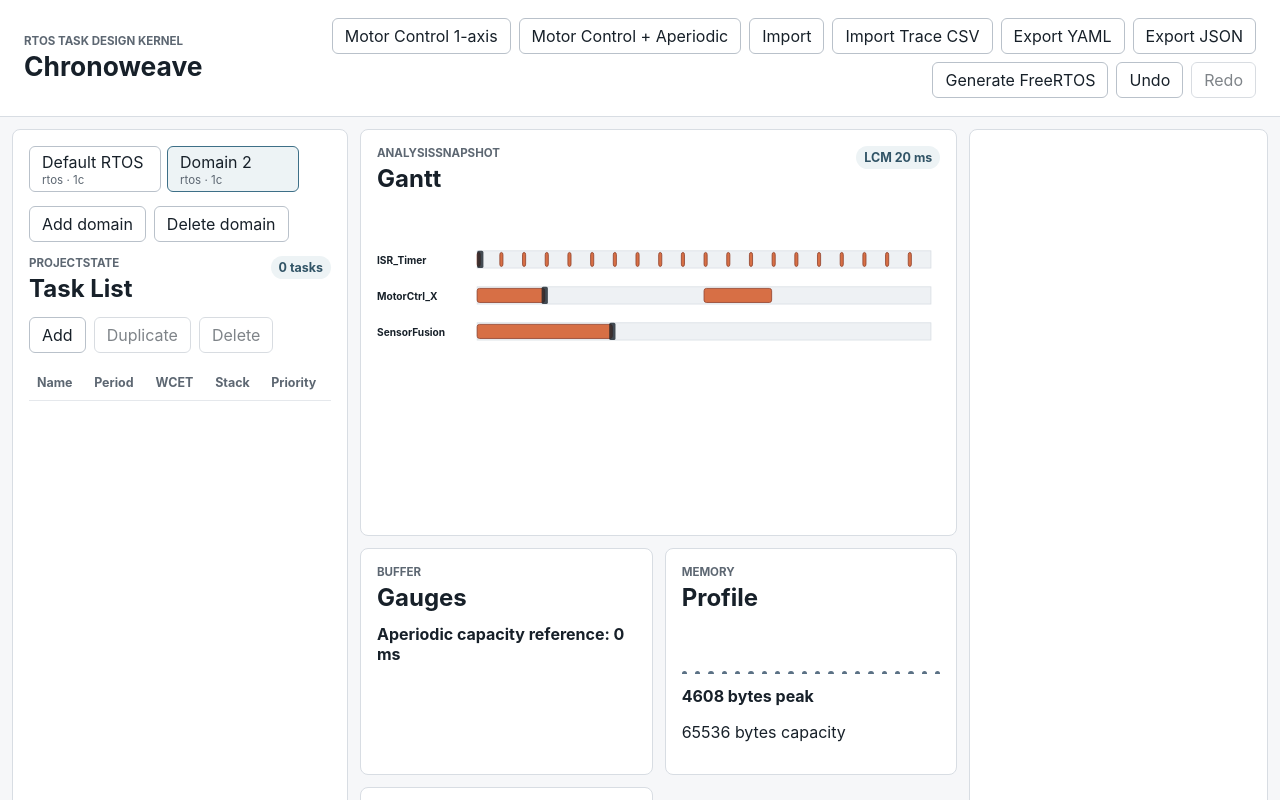
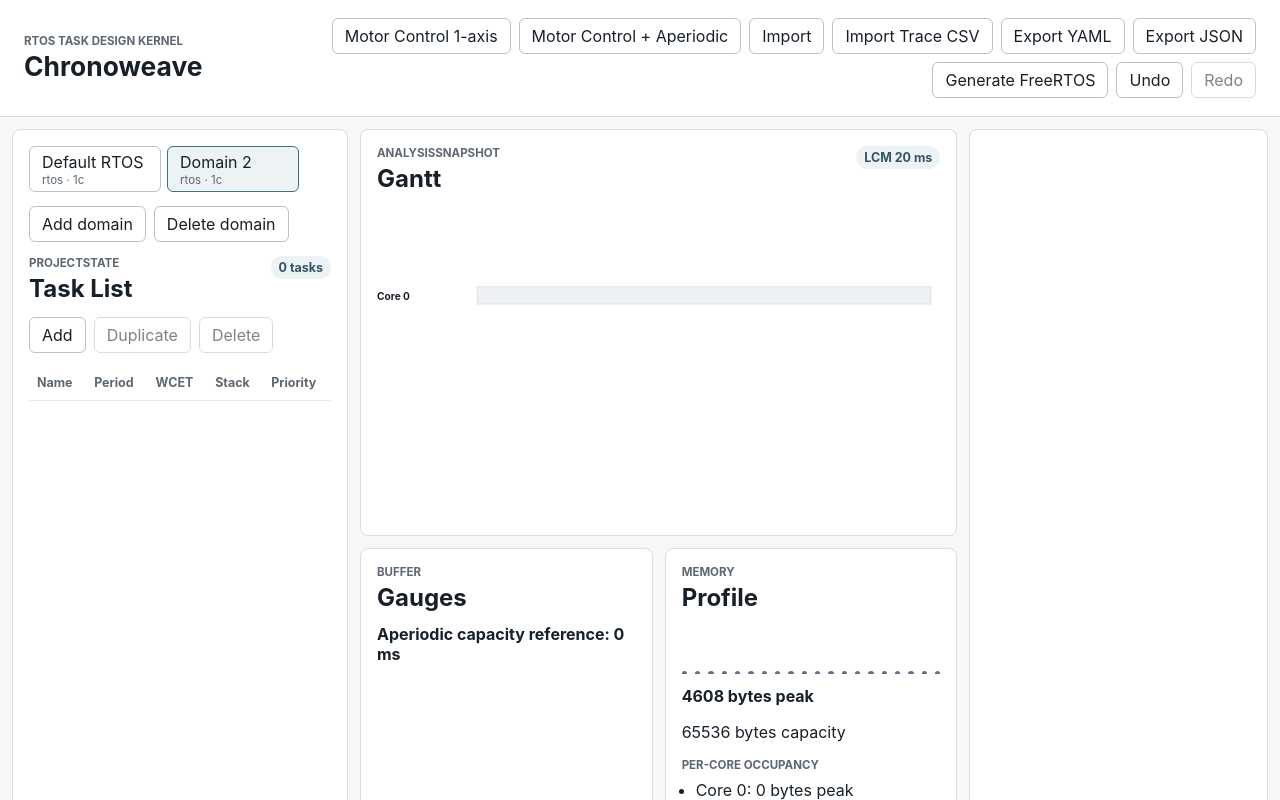
Before and after one commit to harurun78/chronoweave, a React (Vite) app: page / in a window 1280 px wide. Both pictures are taken after a click on the button "Add domain". Shown: the top 800 px of the page. Built offline with nearby package versions, Linux system fonts and the light colour scheme.

Commit message:
feat(ui): render per-core gantt and stack occupancy (#91)

```diff
--- a/src/app/App.css
+++ b/src/app/App.css
@@ -417,6 +417,15 @@ th {
   background: var(--color-memory-wave);
 }
 
+.memory-core-list {
+  margin-top: var(--space-5);
+}
+
+.memory-core-list ul {
+  margin: var(--space-3) 0 0;
+  padding-left: var(--space-6);
+}
+
 .analysis-list,
 .server-summary {
   display: grid;
--- a/src/app/App.tsx
+++ b/src/app/App.tsx
@@ -86,6 +86,9 @@ export function App() {
   const visibleTaskIds = new Set(visibleTasks.map((task) => task.id));
   const visibleAnalyses = analysisSnapshot.tasks.filter((analysis) =>
     visibleTaskIds.has(analysis.task_id)
+  );
+  const activeDomainAnalysis = analysisSnapshot.domains?.find(
+    (domain) => domain.domain_id === activeDomainId
   );
   const selectedTask =
     visibleTasks.find((task) => task.id === projectState.selectedTaskId) ??
@@ -381,10 +384,11 @@ export function App() {
               </span>
             </div>
             <GanttChart
-              analyses={analysisSnapshot.tasks}
+              analyses={visibleAnalyses}
+              cores={activeDomainAnalysis?.cores}
               lcmMs={analysisSnapshot.lcm_ms}
               selectedTaskId={selectedTask?.id}
-              tasks={projectState.tasks}
+              tasks={visibleTasks}
               onSelectTask={selectTask}
               onUpdateTask={updateTask}
             />
@@ -395,7 +399,10 @@ export function App() {
             aria-label={messages.workspace.derivedLabel}
           >
             <BufferPanel analyses={visibleAnalyses} tasks={visibleTasks} />
-            <MemoryPanel analysisSnapshot={analysisSnapshot} />
+            <MemoryPanel
+              analysisSnapshot={analysisSnapshot}
+              activeDomainAnalysis={activeDomainAnalysis}
+            />
             <PhaseTwoPanel
               analysisSnapshot={analysisSnapshot}
               projectState={projectState}
--- a/src/ui/GanttChart.tsx
+++ b/src/ui/GanttChart.tsx
@@ -1,7 +1,11 @@
 import { useDrag } from '@use-gesture/react';
 import { useRef } from 'react';
 
-import type { NormalizedTaskModel, TaskAnalysis } from '../model/project';
+import type {
+  CoreAnalysis,
+  NormalizedTaskModel,
+  TaskAnalysis
+} from '../model/project';
 import { GANTT_WIDTH, ROW_HEIGHT } from './ganttLayout';
 import { messages } from '../i18n/messages.en';
 
@@ -10,6 +14,7 @@ const WCET_STEP_MS = 0.05;
 
 interface GanttChartProps {
   analyses: TaskAnalysis[];
+  cores?: CoreAnalysis[];
   lcmMs: number;
   selectedTaskId?: string;
   tasks: NormalizedTaskModel[];
@@ -19,13 +24,31 @@ interface GanttChartProps {
 
 export function GanttChart({
   analyses,
+  cores,
   lcmMs,
   selectedTaskId,
   tasks,
   onSelectTask,
   onUpdateTask
 }: GanttChartProps) {
-  const chartHeight = Math.max(ROW_HEIGHT * tasks.length, ROW_HEIGHT);
+  const tasksById = new Map(tasks.map((task) => [task.id, task] as const));
+  const rows =
+    cores !== undefined && cores.length > 0
+      ? cores.map((core) => ({
+          id: `core-${core.core_index}`,
+          label: `Core ${core.core_index}`,
+          tasks: core.task_ids
+            .map((taskId) => tasksById.get(taskId))
+            .filter((task): task is NormalizedTaskModel => task !== undefined),
+          testId: `gantt-core-row-${core.core_index}`
+        }))
+      : tasks.map((task) => ({
+          id: task.id,
+          label: task.name,
+          tasks: [task],
+          testId: `gantt-task-row-${task.id}`
+        }));
+  const chartHeight = Math.max(ROW_HEIGHT * rows.length, ROW_HEIGHT);
   const safeLcmMs = Math.max(lcmMs, 1);
 
   return (
@@ -35,14 +58,16 @@ export function GanttChart({
       aria-label={messages.panels.gantt.ariaTimeline}
       viewBox={`0 0 ${GANTT_WIDTH} ${chartHeight}`}
     >
-      {tasks.map((task, taskIndex) => (
+      {rows.map((row, rowIndex) => (
         <GanttTaskRow
-          analysis={analyses.find((candidate) => candidate.task_id === task.id)}
-          key={task.id}
+          analyses={analyses}
+          key={row.id}
+          label={row.label}
           lcmMs={safeLcmMs}
-          selected={task.id === selectedTaskId}
-          task={task}
-          taskIndex={taskIndex}
+          selectedTaskId={selectedTaskId}
+          tasks={row.tasks}
+          rowIndex={rowIndex}
+          testId={row.testId}
           onSelectTask={onSelectTask}
           onUpdateTask={onUpdateTask}
         />
@@ -52,29 +77,100 @@ export function GanttChart({
 }
 
 interface GanttTaskRowProps {
-  analysis?: TaskAnalysis;
+  analyses: TaskAnalysis[];
+  label: string;
   lcmMs: number;
-  selected: boolean;
-  task: NormalizedTaskModel;
-  taskIndex: number;
+  selectedTaskId?: string;
+  tasks: NormalizedTaskModel[];
+  rowIndex: number;
+  testId: string;
   onSelectTask: (taskId: string) => void;
   onUpdateTask: (taskId: string, patch: Partial<NormalizedTaskModel>) => void;
 }
 
 function GanttTaskRow({
-  analysis,
+  analyses,
+  label,
   lcmMs,
-  selected,
-  task,
-  taskIndex,
+  selectedTaskId,
+  tasks,
+  rowIndex,
+  testId,
   onSelectTask,
   onUpdateTask
 }: GanttTaskRowProps) {
-  const dragStartWcet = useRef(task.wcet_ms);
+  const dragStartWcet = useRef(0);
   const pixelsPerMs = GANTT_WIDTH / lcmMs;
-  const y = taskIndex * ROW_HEIGHT + 10;
+  const y = rowIndex * ROW_HEIGHT + 10;
+
+  return (
+    <g role="row" data-testid={testId}>
+      <text className="gantt-label" x="0" y={y + 17}>
+        {label}
+      </text>
+      <rect
+        className="gantt-track"
+        x="128"
+        y={y}
+        width={GANTT_WIDTH - 140}
+        height="22"
+      />
+      {tasks.map((task, taskIndex) => (
+        <GanttTaskBar
+          analysis={analyses.find((candidate) => candidate.task_id === task.id)}
+          key={task.id}
+          lcmMs={lcmMs}
+          pixelsPerMs={pixelsPerMs}
+          rowY={y}
+          selected={task.id === selectedTaskId}
+          showHandle={tasks.length === 1 && taskIndex === 0}
+          task={task}
+          taskIndex={taskIndex}
+          taskLaneCount={tasks.length}
+          dragStartWcet={dragStartWcet}
+          onSelectTask={onSelectTask}
+          onUpdateTask={onUpdateTask}
+        />
+      ))}
+    </g>
+  );
+}
+
+interface GanttTaskBarProps {
+  analysis?: TaskAnalysis;
+  lcmMs: number;
+  pixelsPerMs: number;
+  rowY: number;
+  selected: boolean;
+  showHandle: boolean;
+  task: NormalizedTaskModel;
+  taskIndex: number;
+  taskLaneCount: number;
+  dragStartWcet: { current: number };
+  onSelectTask: (taskId: string) => void;
+  onUpdateTask: (taskId: string, patch: Partial<NormalizedTaskModel>) => void;
+}
+
+function GanttTaskBar({
+  analysis,
+  lcmMs,
+  pixelsPerMs,
+  rowY,
+  selected,
+  showHandle,
+  task,
+  taskIndex,
+  taskLaneCount,
+  dragStartWcet,
+  onSelectTask,
+  onUpdateTask
+}: GanttTaskBarProps) {
   const periodCount = Math.max(1, Math.floor(lcmMs / task.period_ms));
   const barWidth = Math.max(4, task.wcet_ms * pixelsPerMs);
+  const laneHeight = Math.max(6, 18 / Math.max(taskLaneCount, 1));
+  const barY = rowY + 2 + taskIndex * laneHeight;
+  const barHeight = Math.max(4, laneHeight - 2);
+
   const bind = useDrag(({ first, last, movement: [movementX] }) => {
     if (first) {
       dragStartWcet.current = task.wcet_ms;
@@ -105,16 +201,6 @@ function GanttTaskRow({
 
   return (
     <g onClick={() => onSelectTask(task.id)}>
-      <text className="gantt-label" x="0" y={y + 17}>
-        {task.name}
-      </text>
-      <rect
-        className="gantt-track"
-        x="128"
-        y={y}
-        width={GANTT_WIDTH - 140}
-        height="22"
-      />
       {Array.from({ length: periodCount }, (_, periodIndex) => {
         const x =
           128 + ((periodIndex * task.period_ms) / lcmMs) * (GANTT_WIDTH - 140);
@@ -124,12 +210,12 @@ function GanttTaskRow({
               className={`gantt-bar ${statusClass}`}
               data-testid={`gantt-bar-${task.id}`}
               x={x}
-              y={y + 2}
+              y={barY}
               width={Math.max(4, barWidth * 0.8)}
-              height="18"
+              height={barHeight}
               rx="3"
             />
-            {periodIndex === 0 ? (
+            {periodIndex === 0 && showHandle ? (
               <rect
                 {...bind()}
                 className="gantt-handle"
@@ -158,7 +244,7 @@ function GanttTaskRow({
                   }
                 }}
                 x={x + Math.max(4, barWidth * 0.8) - 4}
-                y={y}
+                y={rowY}
                 width="8"
                 height="22"
                 rx="2"
--- a/src/ui/MemoryPanel.tsx
+++ b/src/ui/MemoryPanel.tsx
@@ -1,14 +1,22 @@
-import type { AnalysisSnapshot } from '../model/project';
+import type { AnalysisSnapshot, DomainAnalysis } from '../model/project';
 import { messages } from '../i18n/messages.en';
 
 interface MemoryPanelProps {
   analysisSnapshot: AnalysisSnapshot;
+  activeDomainAnalysis?: DomainAnalysis;
 }
 
-export function MemoryPanel({ analysisSnapshot }: MemoryPanelProps) {
+export function MemoryPanel({
+  analysisSnapshot,
+  activeDomainAnalysis
+}: MemoryPanelProps) {
   const profile = analysisSnapshot.memory_profile;
   const maxBytes = Math.max(profile.capacity_bytes ?? 0, profile.peak_bytes, 1);
   const bars = profile.series.slice(0, 24);
+  const coreSeries =
+    activeDomainAnalysis?.cores.filter(
+      (core) => core.stack_occupancy_series !== undefined
+    ) ?? [];
 
   return (
     <article className="panel metric-panel">
@@ -29,6 +37,21 @@ export function MemoryPanel({ analysisSnapshot }: MemoryPanelProps) {
       {profile.capacity_bytes !== undefined ? (
         <p>{profile.capacity_bytes} bytes capacity</p>
       ) : null}
+      {coreSeries.length > 0 ? (
+        <div className="memory-core-list">
+          <p className="eyebrow">Per-core occupancy</p>
+          <ul>
+            {coreSeries.map((core) => (
+              <li
+                key={core.core_index}
+                data-testid={`memory-core-series-${core.core_index}`}
+              >
+                Core {core.core_index}: {core.stack_peak_bytes ?? 0} bytes peak
+              </li>
+            ))}
+          </ul>
+        </div>
+      ) : null}
     </article>
   );
 }
```
Also changed, not shown: 1 other file (tests, documents, lock files or other folders).
